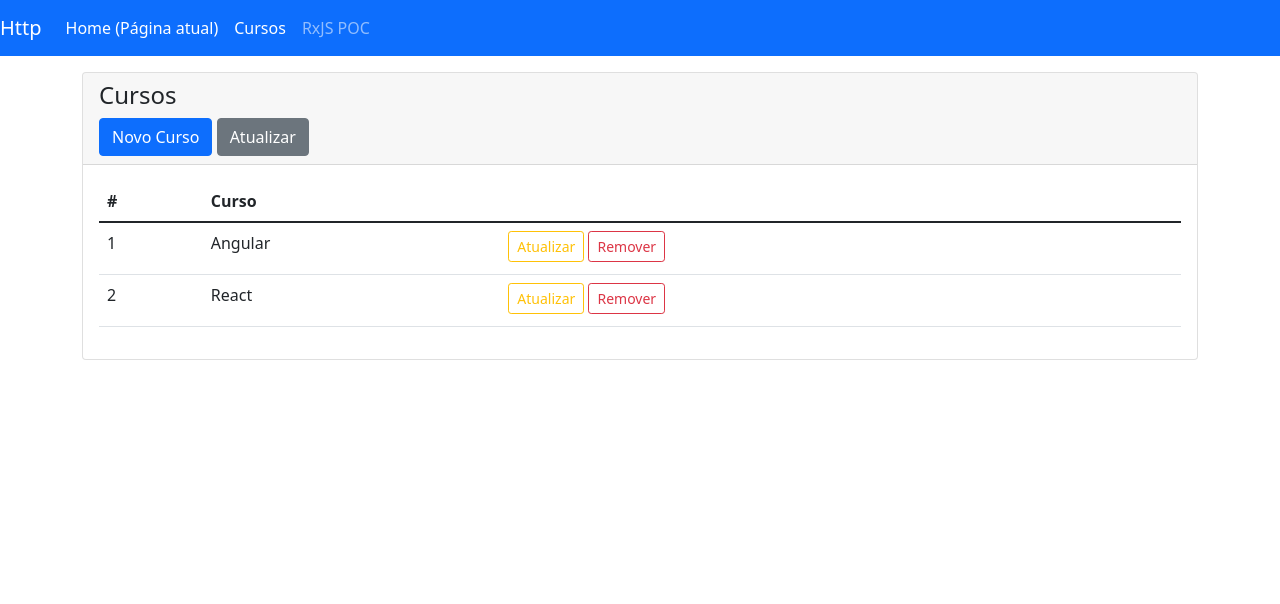
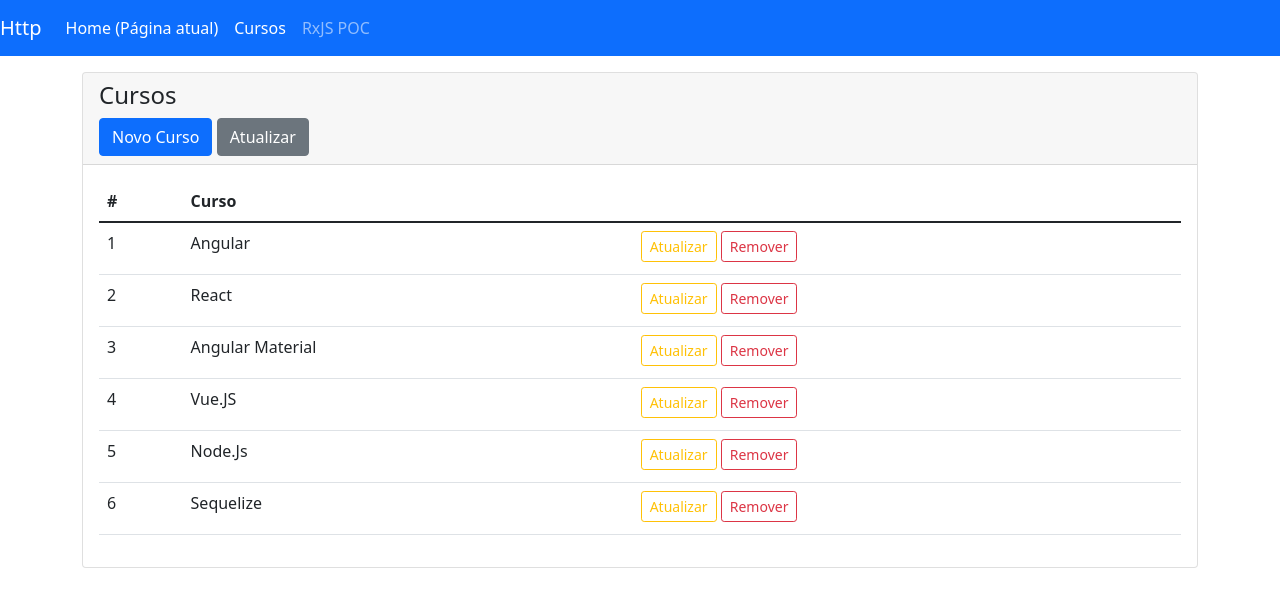
Before and after one commit to AndersonSilva94/estudos-angular-framework, an Angular app in the folder modulo-10-http/http/: page /cursos in a window 1280 px wide. Shown: the top 604 px of the page. Built offline with nearby package versions, Linux system fonts and the light colour scheme; data requests are answered from the project's data file.

Commit message:
feat: :rocket: HTTP POST Criando Cursos

```diff
--- a/modulo-10-http/http/db.json
+++ b/modulo-10-http/http/db.json
@@ -7,6 +7,22 @@
     {
       "nome": "React",
       "id": 2
+    },
+    {
+      "nome": "Angular Material",
+      "id": 3
+    },
+    {
+      "nome": "Vue.JS",
+      "id": 4
+    },
+    {
+      "nome": "Node.Js",
+      "id": 5
+    },
+    {
+      "nome": "Sequelize",
+      "id": 6
     }
   ]
 }
--- a/modulo-10-http/http/src/app/cursos/cursos-form/cursos-form.component.ts
+++ b/modulo-10-http/http/src/app/cursos/cursos-form/cursos-form.component.ts
@@ -1,5 +1,8 @@
+import { Location } from '@angular/common';
 import { Component, OnInit } from '@angular/core';
 import { FormBuilder, FormGroup, Validators } from '@angular/forms';
+import { AlertModalService } from 'src/app/shared/alert-modal.service';
+import { CursosService } from '../cursos.service';
 
 @Component({
   selector: 'app-cursos-form',
@@ -13,6 +16,9 @@ export class CursosFormComponent implements OnInit {
 
   constructor(
     private fb: FormBuilder,
+    private service: CursosService,
+    private modal: AlertModalService,
+    private location: Location,
   ) { }
 
   ngOnInit(): void {
@@ -30,6 +36,14 @@ export class CursosFormComponent implements OnInit {
     console.log(this.form.value)
     if (this.form.valid) {
       console.log('submit')
+      this.service.create(this.form.value).subscribe(
+        success => {
+          this.modal.showAlertSuccess('Criado com sucesso!');
+          this.location.back();
+        },
+        error => this.modal.showAlertDanger('Erro ao criar curso. Tente novamente!'),
+        () => console.log('request completo!')
+      );
     }
   }
 
--- a/modulo-10-http/http/src/app/cursos/cursos.service.ts
+++ b/modulo-10-http/http/src/app/cursos/cursos.service.ts
@@ -2,7 +2,7 @@ import { Injectable } from '@angular/core';
 import { HttpClient } from '@angular/common/http';
 import { Curso } from './curso';
 import { environment } from 'src/environments/environment';
-import { delay } from 'rxjs';
+import { delay, take } from 'rxjs';
 
 @Injectable({
   providedIn: 'root'
@@ -21,4 +21,8 @@ export class CursosService {
         delay(2000)
       );
   }
+
+  create(curso: any) {
+    return this.http.post(this.API, curso).pipe(take(1));
+  }
 }
--- a/modulo-10-http/http/src/app/shared/alert-modal.service.ts
+++ b/modulo-10-http/http/src/app/shared/alert-modal.service.ts
@@ -16,10 +16,14 @@ export class AlertModalService {
     private modalService: BsModalService
   ) { }
 
-  private showAlert(message: string, type: AlertTypes) {
+  private showAlert(message: string, type: AlertTypes, dismissTimeout?: number) {
     const bsModalRef: BsModalRef = this.modalService.show(AlertModalComponent);
     bsModalRef.content.type = type;
     bsModalRef.content.message = message;
+
+    if (dismissTimeout) {
+      setTimeout(() => bsModalRef.hide(), dismissTimeout);
+    }
   }
 
   showAlertDanger(message: string) {
@@ -27,6 +31,6 @@ export class AlertModalService {
   }
 
   showAlertSuccess(message: string) {
-    this.showAlert(message, AlertTypes.SUCCESS)
+    this.showAlert(message, AlertTypes.SUCCESS, 3000)
   }
 }
```
